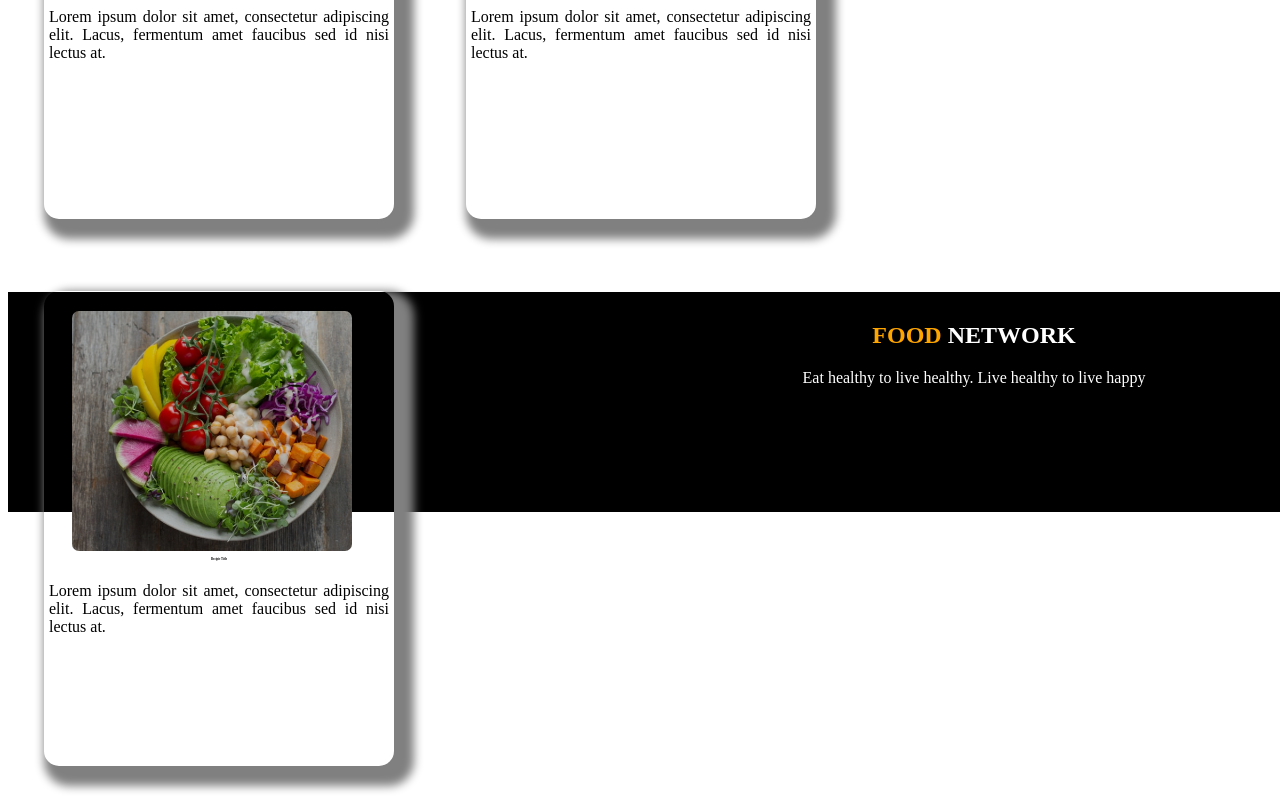
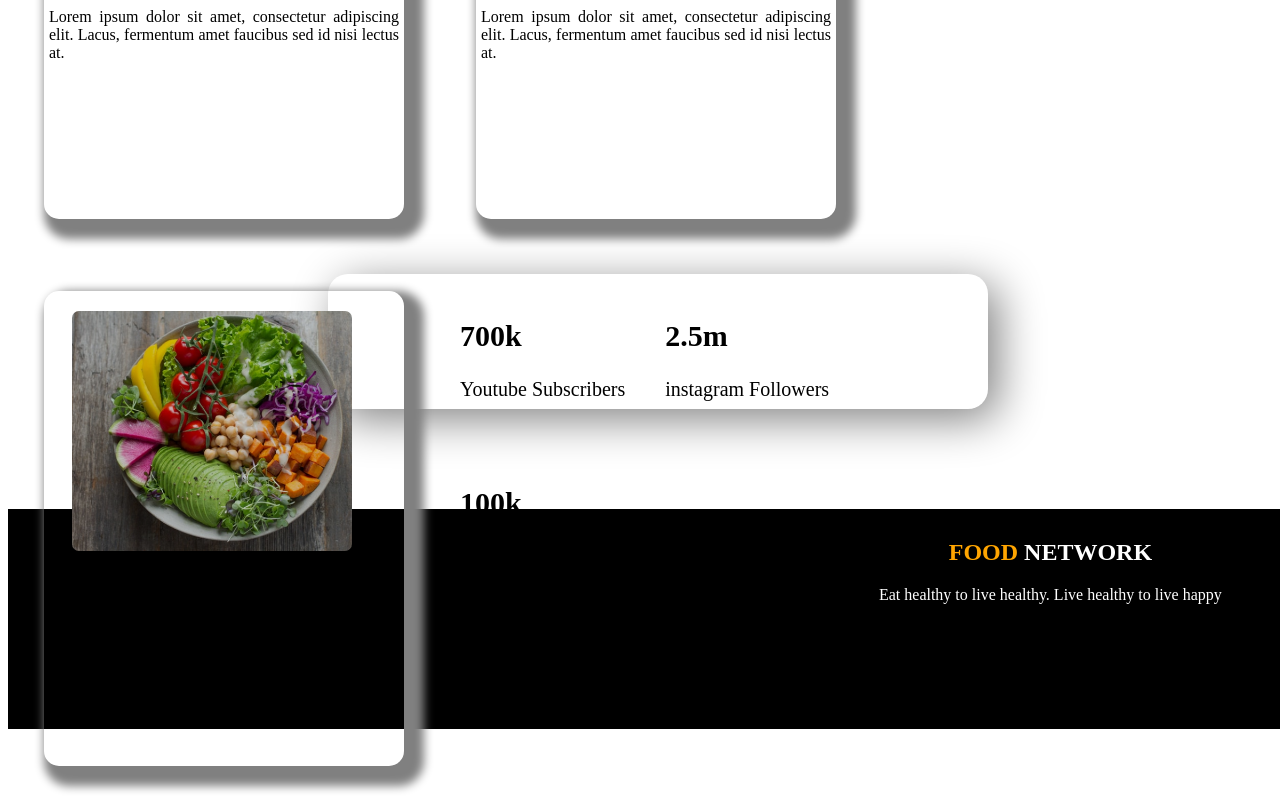
Before and after one commit to KUTUB-UDDIN/my-second-website, a plain HTML site: page index.html in a window 1280 px wide. Shown: the part 1272-2074 px from the top of the page. Drawn offline with Linux system fonts and the light colour scheme.

Commit message:
my-wbsite

```diff
--- a/index.html
+++ b/index.html
@@ -66,6 +66,26 @@
                 lectus at. </p>
         </div>
   </section>
+            <section>
+                <div id ="conatiner">
+                    <div class="left1">
+                        <h1> 700k</h1>
+                    <p> Youtube Subscribers </p>
+                    </div>
+                    <div class="left1">
+                        <h1> 2.5m</h1>
+                    <p> instagram Followers </p>
+                    </div>
+                    <div class="left1">
+                        <h1> 100k</h1>
+                    <p> Dribble Shot </p>
+                    </div>
+
+
+                </div>
+
+            </section>
+
 
         <section>
             <div class="fotter">
--- a/style.css
+++ b/style.css
@@ -52,7 +52,7 @@
 }
 
 .workpage{
-    width: 350px;
+    width: 360px;
     height: 475px;
     box-shadow: 10px 10px 10px 10px  gray;
     margin: 36px;
@@ -82,6 +82,27 @@
     color: orange;
 }
 
+#conatiner{
+
+    width: 660px;
+    margin-top: 582px;
+    height: 135px;
+    border-radius: 20px;
+    margin-left: 320px;
+    box-shadow: 10px 10px 45px gray;
+
+
+}
+
+.left1{
+    float: left;
+    margin: 20px;
+    font-size: 20px;
+}
+
+
+
+
 .fotter{
     background-color: black;
     color: white;
@@ -89,6 +110,6 @@
     height: 200px;
     text-align: center;
     padding: 10px;
-    margin-top: 600px;
+    margin-top: 100px;
 
 }
```
